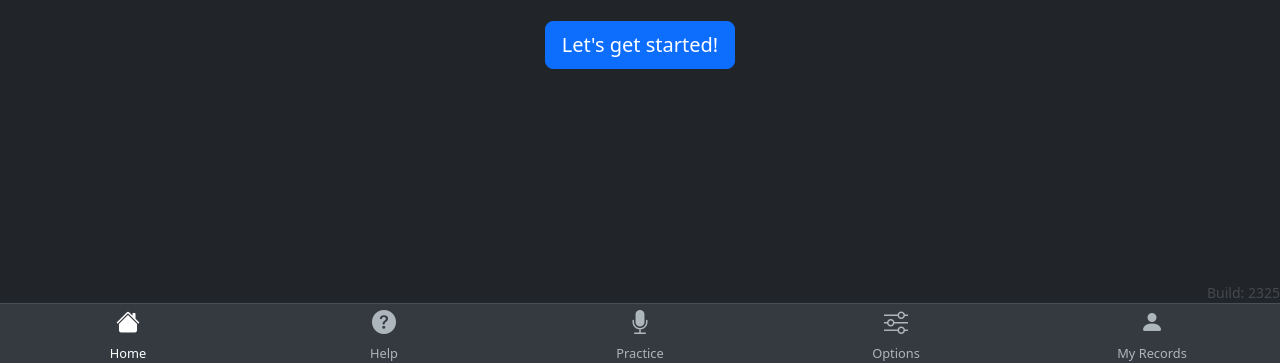
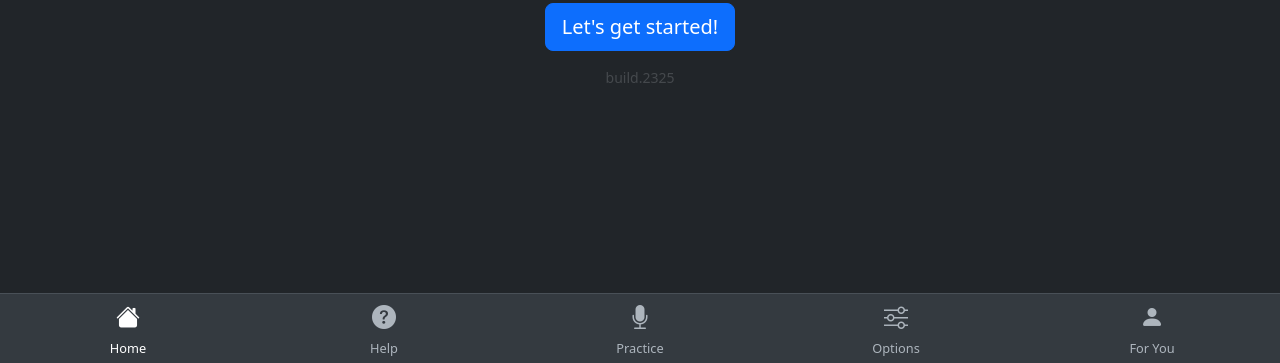
Before and after one commit to alisolphp/EchoTalk, a website built with Vite: page src/index.html in a window 1280 px wide. Shown: the part 437-800 px from the top of the page. Built offline with nearby package versions, Linux system fonts and the light colour scheme.

Commit message:
Feat: update footer UI and app version display
* Changed app version format in `app.ts` from `Build: ...` to `build....`
* Increased footer height from 60px to 70px in `style.css`
* Moved app version display to new footer in `index.html`
* Updated navigation label from "My Records" to "For You"

```diff
--- a/src/assets/css/style.css
+++ b/src/assets/css/style.css
@@ -235,7 +235,7 @@
     bottom: 0;
     left: 0;
     width: 100%;
-    height: 60px;
+    height: 70px;
     background-color: #343a40;
     display: flex;
     justify-content: space-around;
--- a/src/assets/js/app.ts
+++ b/src/assets/js/app.ts
@@ -2141,7 +2141,7 @@
 
     private displayAppVersion(): void {
         const buildDate = __APP_BUILD_DATE__;
-        $('#app-version').text(`Build: ${buildDate}`);
+        $('#app-version').text(`build.${buildDate}`);
     }
 
     /**
--- a/src/index.html
+++ b/src/index.html
@@ -14,6 +14,9 @@
     <h1 class="mb-2">EchoTalk</h1>
     <p class="lead mb-4">Your personal space for offline shadowing practice.</p>
     <button id="goToPracticeBtn" class="btn btn-primary btn-lg">Let's get started!</button>
+    <footer class="text-end text-muted small pt-3 opacity-25">
+        <div id="app-version"></div>
+    </footer>
 </div>
 
 
@@ -120,7 +123,7 @@
     </a>
     <a href="#" id="navForYou" class="nav-item" data-bs-toggle="modal" data-bs-target="#recordingsModal">
         <i class="bi bi-person-fill"></i>
-        <span>My Records</span>
+        <span>For You</span>
     </a>
 </nav>
 
@@ -438,10 +441,6 @@
 </div>
 </div>
 
-<footer class="text-end text-muted small mt-auto pt-2 opacity-25" style="margin-bottom: -10px;">
-    <div id="app-version"></div>
-</footer>
-
 <button id="installBtn" class="btn btn-outline-primary d-none">Install App</button>
 
 <script type="module" src="assets/js/app.ts"></script>
```
